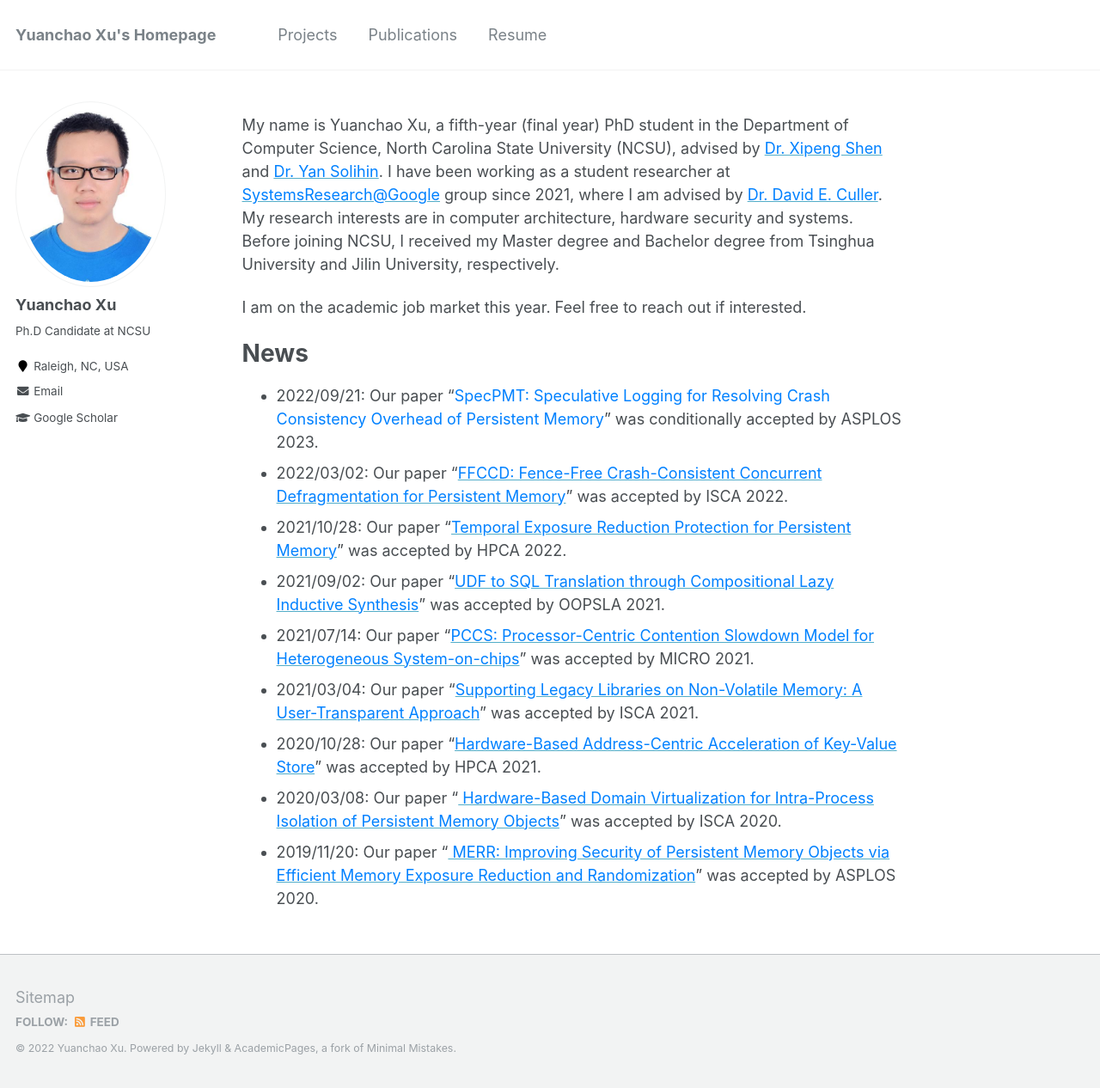
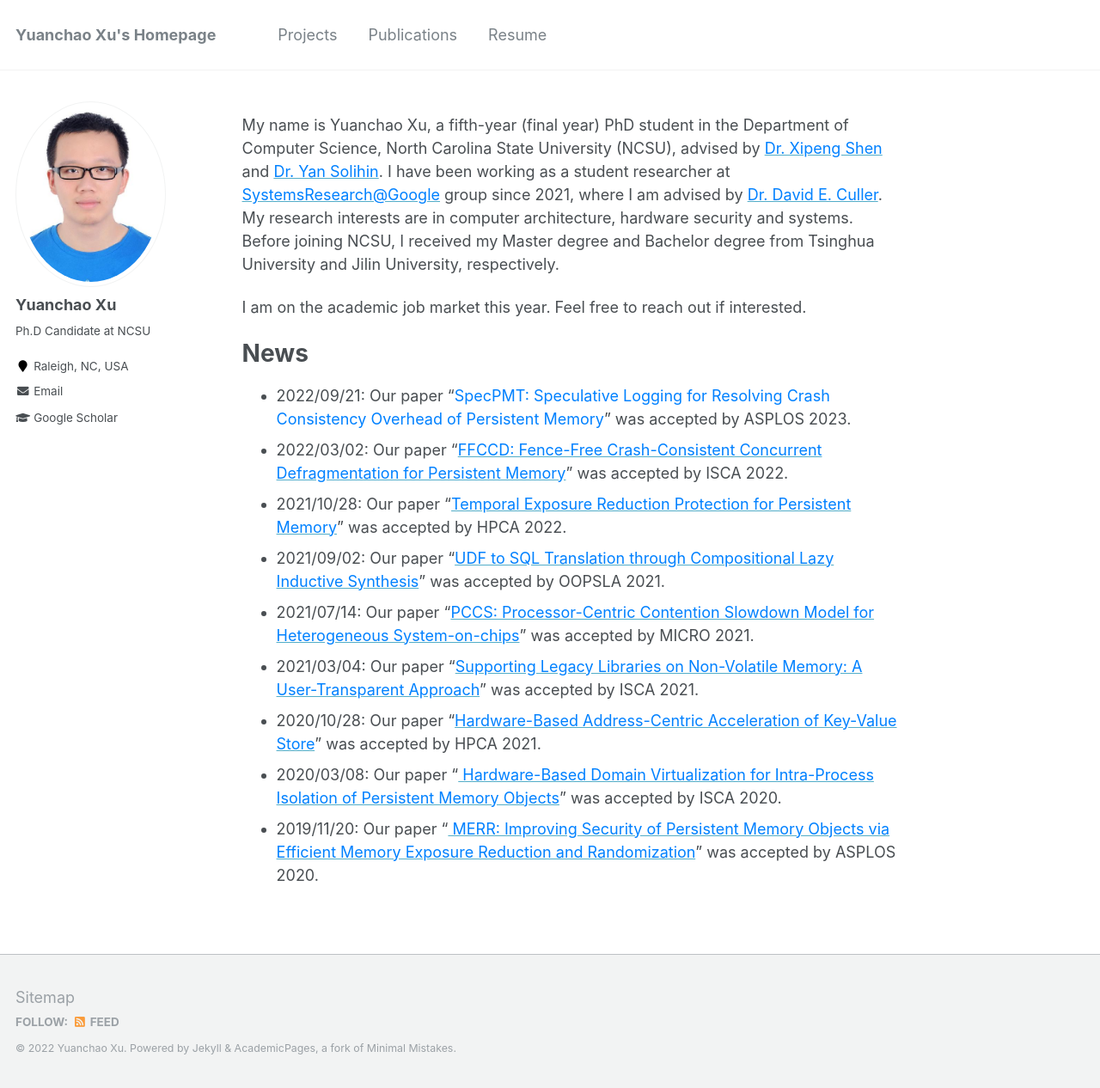
Before and after one commit to yuanchaoxu6/yuanchaoxu6.github.io, a Jekyll site: the page built from _pages/about.md, in a window 1280 px wide and 1266 px high. Shown: the whole window at 86% size. Built offline with Jekyll 4.4.1, drawn with Linux system fonts in a browser that asks for light colours.

Commit message:
Update about.md

```diff
--- a/_pages/about.md
+++ b/_pages/about.md
@@ -14,7 +14,7 @@ I am on the academic job market this year. Feel free to reach out if interested.
 
 News
 ======
-* 2022/09/21: Our paper “<font color="#0081ff">SpecPMT: Speculative Logging for Resolving Crash Consistency Overhead of Persistent Memory</font>" was conditionally accepted by ASPLOS 2023.
+* 2022/09/21: Our paper “<font color="#0081ff">SpecPMT: Speculative Logging for Resolving Crash Consistency Overhead of Persistent Memory</font>" was accepted by ASPLOS 2023.
 * 2022/03/02: Our paper “[<font color="#0081ff">FFCCD: Fence-Free Crash-Consistent Concurrent Defragmentation for Persistent Memory</font>](http://yuanchaoxu6.github.io/files/ISCA22.pdf)" was accepted by ISCA 2022.
 * 2021/10/28: Our paper “[<font color="#0081ff">Temporal Exposure Reduction Protection for Persistent Memory</font>](http://yuanchaoxu6.github.io/files/HPCA22.pdf)” was accepted by HPCA 2022.
 * 2021/09/02: Our paper “[<font color="#0081ff">UDF to SQL Translation through Compositional Lazy Inductive Synthesis</font>](http://yuanchaoxu6.github.io/files/OOPSLA2021.pdf)” was accepted by OOPSLA 2021.
```
